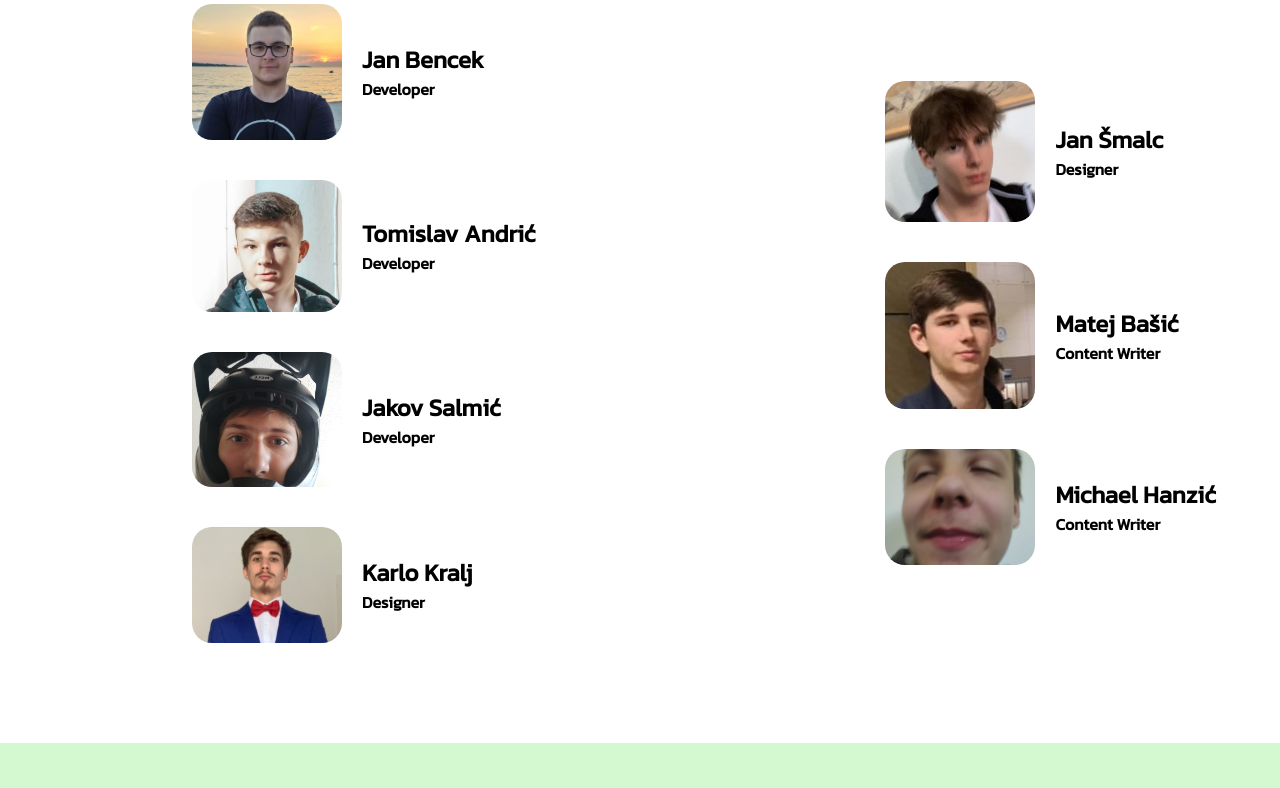
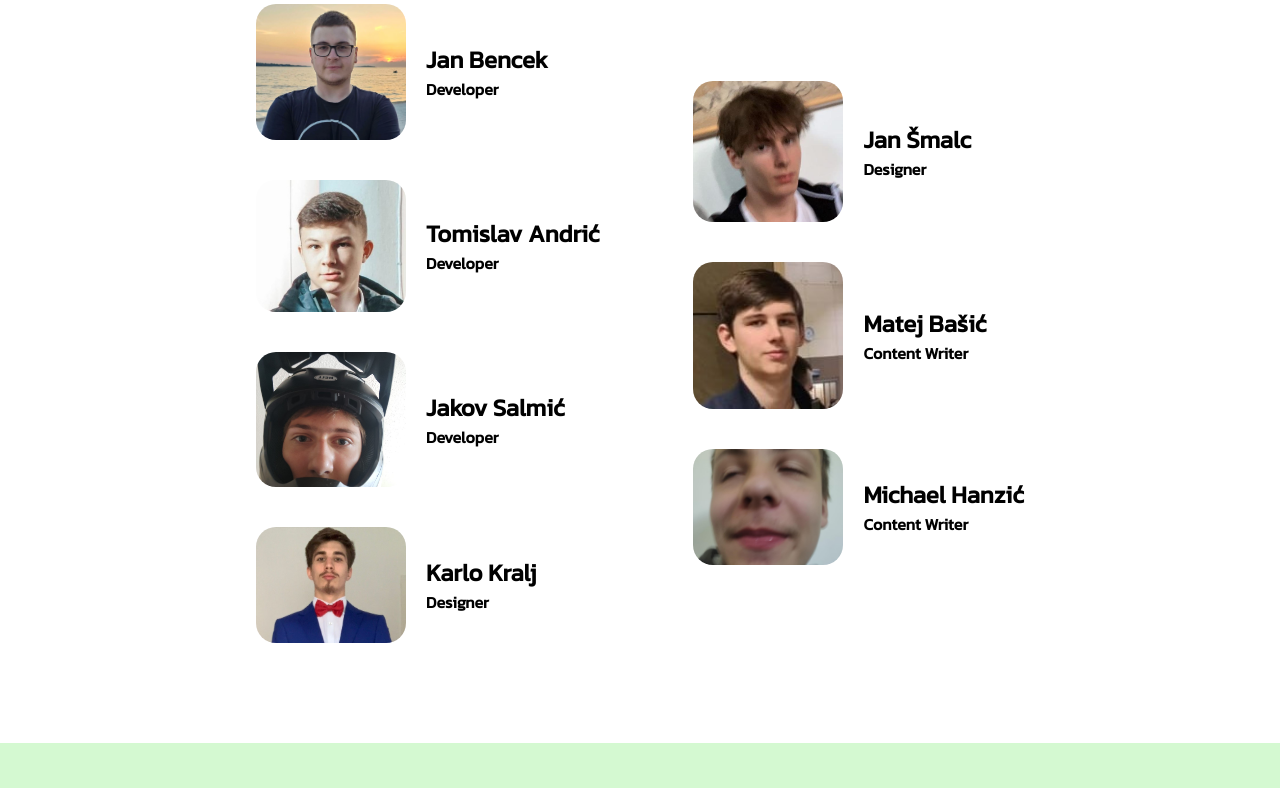
Before and after one commit to JanBencek/FarmaPamuka, a plain HTML site: page project/about.html in a window 1280 px wide. Shown: the part 246-1034 px from the top of the page. Drawn offline with Linux system fonts and the light colour scheme.

Commit message:
slike centriranje about

```diff
--- a/project/style/about.css
+++ b/project/style/about.css
@@ -16,8 +16,8 @@ html {
 
 .team__info {
 	position: relative;
-	width: 80vw;
-	left: 15%;
+	width: 60vw;
+	left: 20%;
 	padding: 5vh 0;
 }
 .team__info--meet {
```
